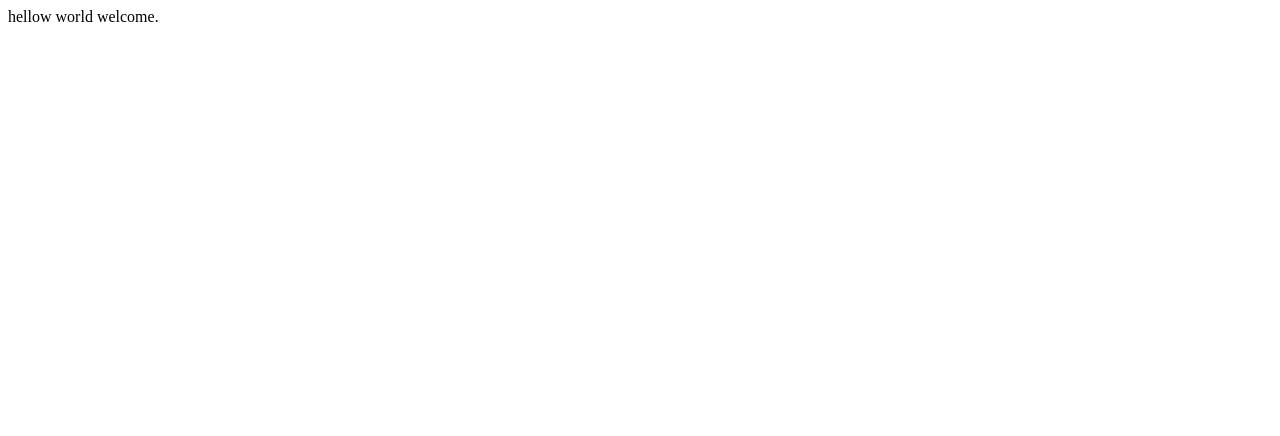
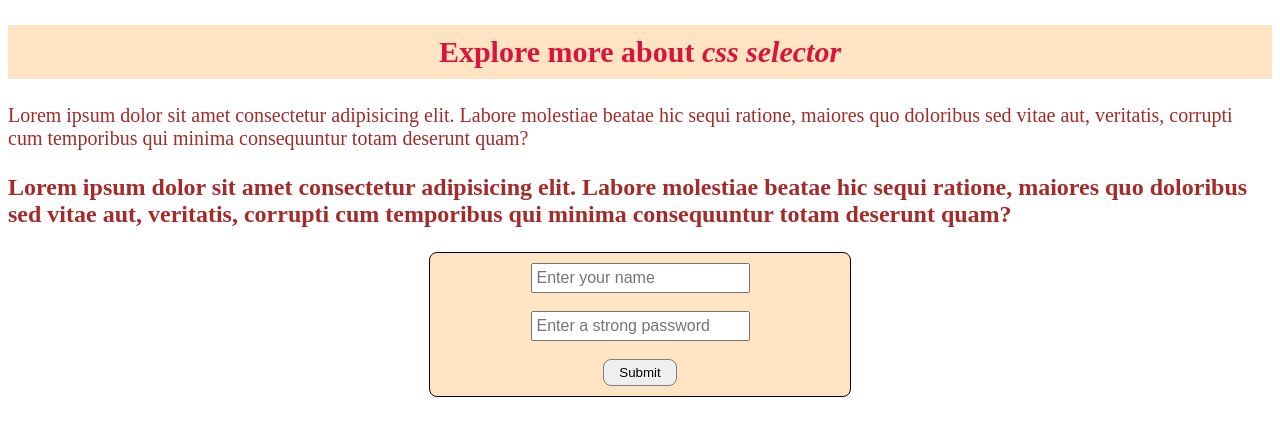
Before and after one commit to Arrafi2644/my-first-git-repo, a plain HTML site: page index.html in a window 1280 px wide. Drawn offline with Linux system fonts and the light colour scheme.

Commit message:
first commit

```diff
--- a/index.html
+++ b/index.html
@@ -1 +1,69 @@
-hellow world welcome.
+<!DOCTYPE html>
+<html lang="en">
+<head>
+    <meta charset="UTF-8">
+    <meta name="viewport" content="width=device-width, initial-scale=1.0">
+    <title>Document</title>
+    <style>
+           #mainTitle{
+            color: crimson;
+            font-size: 30px;
+            text-align: center;
+            background-color: bisque;
+            padding: 10px;
+           }
+
+           #mainTitle span{
+            font-style: italic;
+           }
+
+           .para{
+            color: brown;
+            font-size: 20px;
+           }
+           .para1{
+            font-size: 24px;
+            font-weight: 600;
+           }
+
+           .inputForm{
+            border: 1px solid black;
+            border-radius: 8px;
+            background-color: bisque;
+            width: 400px;
+            text-align: center;
+            margin: auto;
+            padding: 10px;
+           }
+
+           .inputForm input{
+            padding: 4px;
+            font-size: 16px;
+           }
+
+           .inputForm input[type="password"]{
+            color: red;
+           }
+
+           .btn{
+            padding: 5px 15px;
+            border: 1px solid gray;
+            border-radius: 8px;
+            cursor: pointer;
+           }
+
+               </style>
+</head>
+<body>
+    <h2 id="mainTitle">Explore more about <span>css selector</span> </h2>
+
+    <p class="para">Lorem ipsum dolor sit amet consectetur adipisicing elit. Labore molestiae beatae hic sequi ratione, maiores quo doloribus sed vitae aut, veritatis, corrupti cum temporibus qui minima consequuntur totam deserunt quam?</p>
+    <p class="para para1">Lorem ipsum dolor sit amet consectetur adipisicing elit. Labore molestiae beatae hic sequi ratione, maiores quo doloribus sed vitae aut, veritatis, corrupti cum temporibus qui minima consequuntur totam deserunt quam?</p>
+
+    <div class="inputForm">
+        <input type="text" name="text" id="text" placeholder="Enter your name"><br><br>
+    <input type="password" name="password" id="password" placeholder="Enter a strong password"> <br> <br>
+    <button class="btn">Submit</button>
+    </div>
+</body>
+</html>
```
